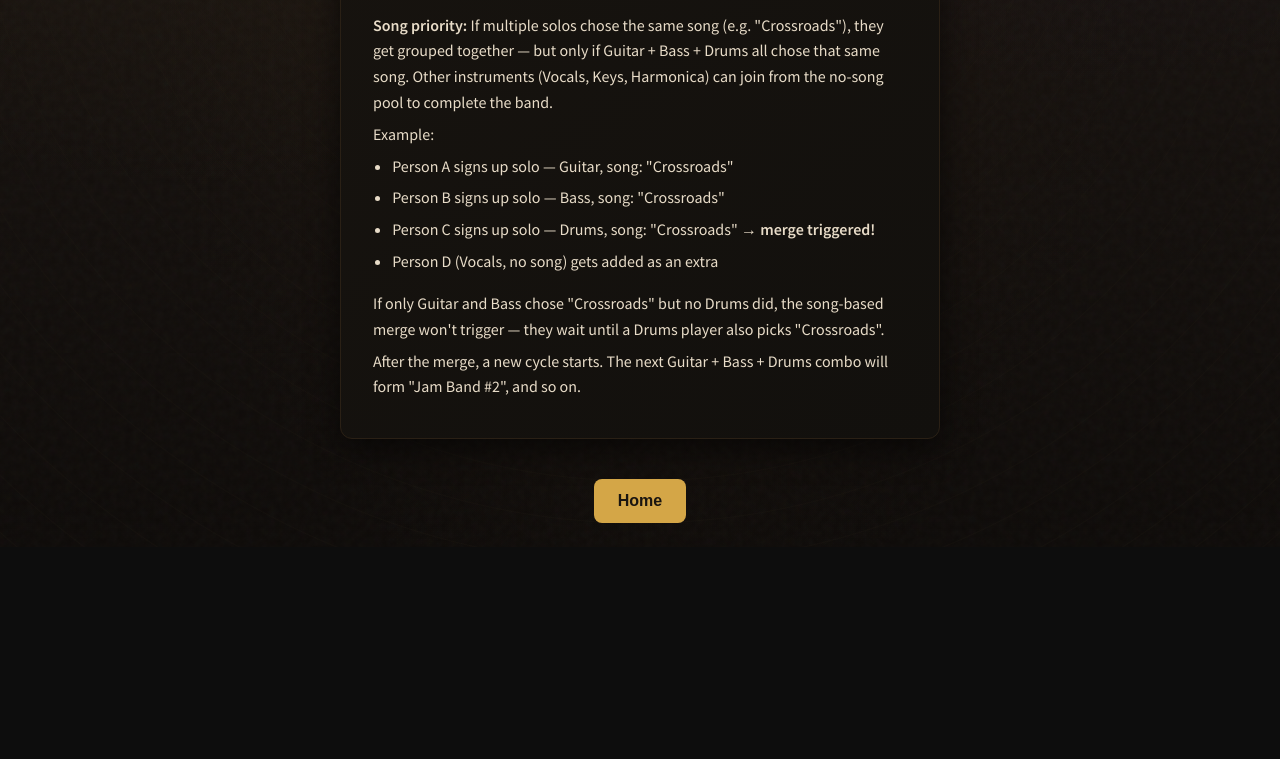
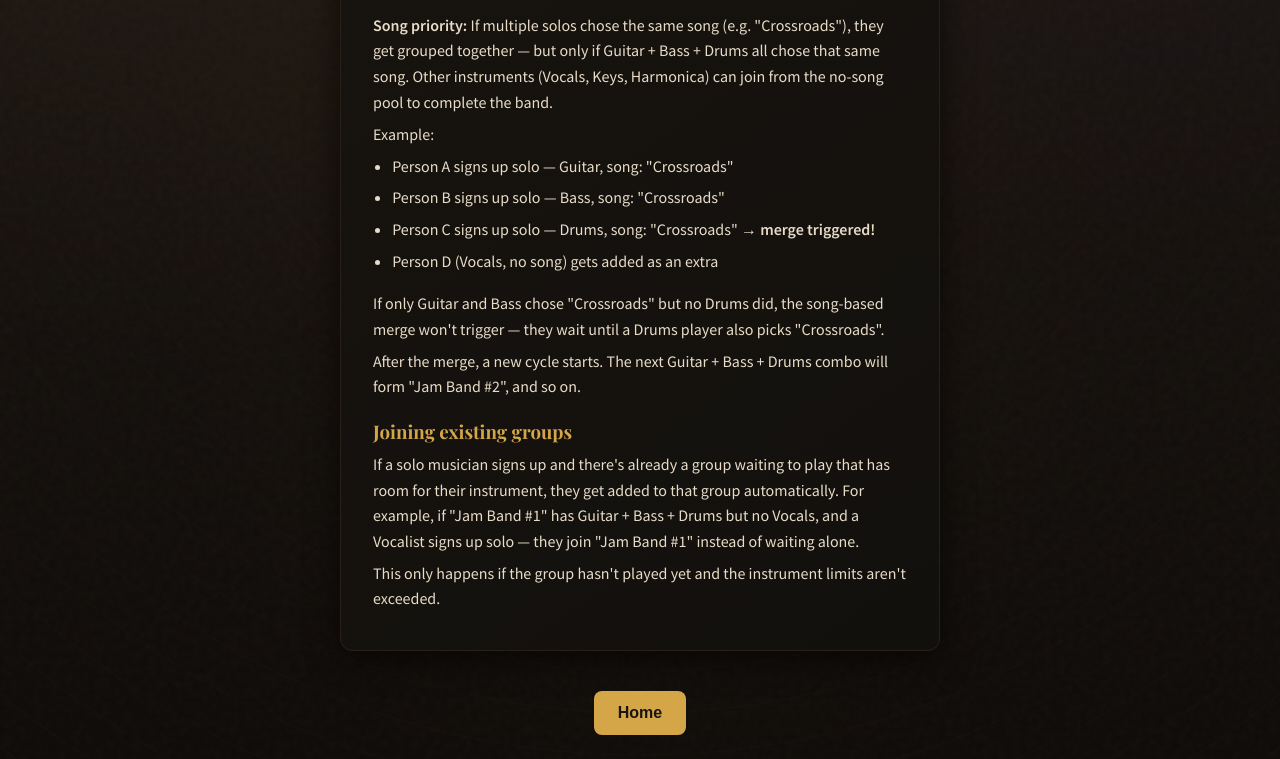
Before and after one commit to Nach-o/blues-jam-app, a website: page public/help.html in a window 1280 px wide. Shown: the part 927-1686 px from the top of the page. Before the commit the page ends 1474 px from the top, so only its background shows below. Drawn offline with nearby package versions, Linux system fonts and the light colour scheme.

Commit message:
docs: add joining existing groups section to help page (EN + ES)

```diff
--- a/public/help.html
+++ b/public/help.html
@@ -67,6 +67,10 @@
     </ul>
     <p>If only Guitar and Bass chose "Crossroads" but no Drums did, the song-based merge won't trigger — they wait until a Drums player also picks "Crossroads".</p>
     <p>After the merge, a new cycle starts. The next Guitar + Bass + Drums combo will form "Jam Band #2", and so on.</p>
+
+    <h3>Joining existing groups</h3>
+    <p>If a solo musician signs up and there's already a group waiting to play that has room for their instrument, they get added to that group automatically. For example, if "Jam Band #1" has Guitar + Bass + Drums but no Vocals, and a Vocalist signs up solo — they join "Jam Band #1" instead of waiting alone.</p>
+    <p>This only happens if the group hasn't played yet and the instrument limits aren't exceeded.</p>
   </div>
 
   <!-- SPANISH -->
@@ -110,6 +114,10 @@
     </ul>
     <p>Si solo Guitarra y Bajo eligieron "Crossroads" pero ninguna Bater&iacute;a lo hizo, el merge por canci&oacute;n no se activa — esperan hasta que un batería tambi&eacute;n elija "Crossroads".</p>
     <p>Tras el merge, empieza un nuevo ciclo. La siguiente combinaci&oacute;n de Guitarra + Bajo + Bater&iacute;a formar&aacute; "Jam Band #2", y as&iacute; sucesivamente.</p>
+
+    <h3>Unirse a grupos existentes</h3>
+    <p>Si un m&uacute;sico se apunta solo y ya hay un grupo esperando para tocar que tiene hueco para su instrumento, se a&ntilde;ade a ese grupo autom&aacute;ticamente. Por ejemplo, si "Jam Band #1" tiene Guitarra + Bajo + Bater&iacute;a pero no Voz, y un Vocalista se apunta solo — se une a "Jam Band #1" en lugar de esperar solo.</p>
+    <p>Esto solo ocurre si el grupo a&uacute;n no ha tocado y no se exceden los l&iacute;mites de instrumento.</p>
   </div>
 
   <div class="center mt-1">
```
